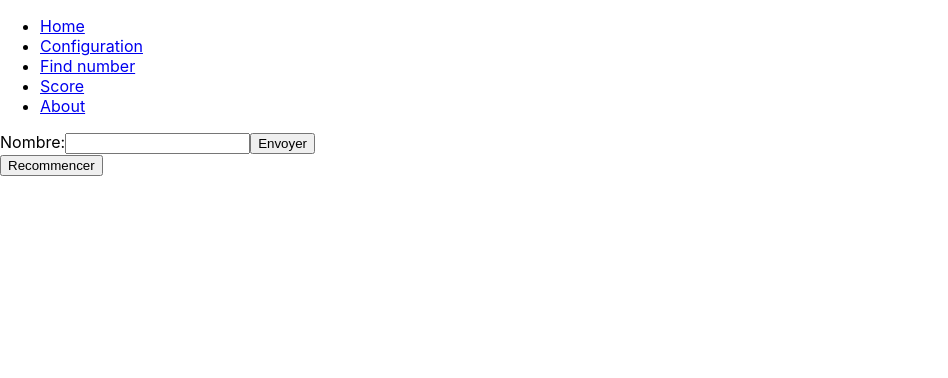
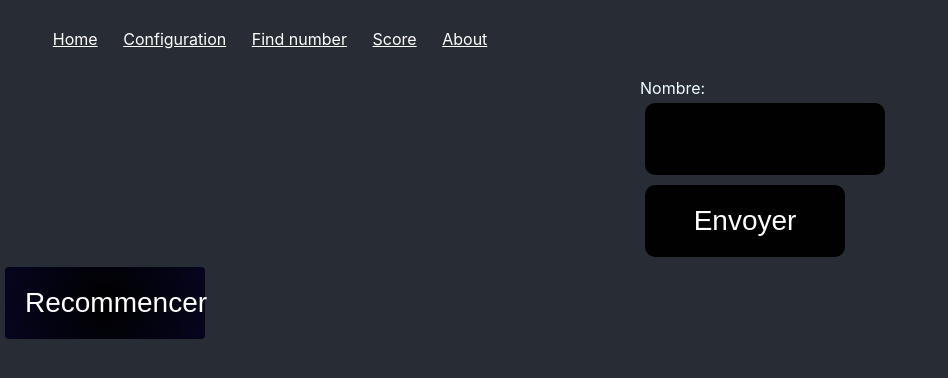
Before and after one commit to Lrt95/td2, a React (Create React App) app: page /FindNumber in a window 1280 px wide. Shown: the top 378 px of the page, without its empty margins (0-948 px from the left). Built offline with nearby package versions, Linux system fonts and the light colour scheme; no server answers; the database is empty.

Commit message:
read firebase

```diff
--- a/src/App.css
+++ b/src/App.css
@@ -1,6 +1,135 @@
 .App {
   text-align: center;
 }
+
+html{
+  background: #282c34;
+}
+label{
+  color: azure;
+}
+form{
+  padding-left: 50%;
+  padding-right: 50%;
+}
+
+ button{
+   -webkit-transition-duration: 2s; /*durée d'animation*/
+   transition-duration: 2s; /*durée d'animation*/
+  display: inline-block;
+  border-radius: 4px;
+   background: radial-gradient(circle, rgba(0, 0, 0, 0.99), #06051f);
+  border: none;
+  color: #FFFFFF;
+  text-align: center;
+  font-size: 28px;
+  padding: 20px;
+  width: 200px;
+  cursor: pointer;
+  margin: 5px;
+  position: relative;
+}
+ button:hover {
+   -webkit-transition-duration: 2s; /*durée d'animation*/
+   transition-duration: 2s; /*durée d'animation*/
+   display: inline-block;
+   border-radius: 100px;
+   background-color: #f5faff;
+   border: none;
+   background: radial-gradient(circle, #24246e, #06051f);
+   text-align: center;
+   font-size: 28px;
+   padding: 20px;
+   width: 200px;
+   cursor: pointer;
+   margin: 5px;
+   position: relative;       }
+
+input{
+  -webkit-transition-duration: 2s; /*durée d'animation*/
+  transition-duration: 2s; /*durée d'animation*/
+  display: inline-block;
+  border-radius: 10px;
+  background-color: rgba(0, 0, 0, 0.98);
+  border: none;
+  color: #ffffff;
+  text-align: center;
+  font-size: 28px;
+  padding: 20px;
+  width: 200px;
+  cursor: pointer;
+  margin: 5px;
+  position: relative;
+}
+input:hover{
+  -webkit-transition-duration: 2s; /*durée d'animation*/
+  transition-duration: 2s; /*durée d'animation*/
+  display: inline-block;
+  border-radius: 100px;
+  background-color: #f5faff;
+  border: none;
+  background: radial-gradient(circle, #24246e, #06051f);
+  text-align: center;
+  font-size: 28px;
+  padding: 20px;
+  width: 200px;
+  cursor: pointer;
+  margin: 5px;
+  position: relative;
+}
+
+div{
+  justify-content: center;
+}
+li{
+  -webkit-transition-duration: 0.6s; /*durée d'animation*/
+  transition-duration: 0.6s; /*durée d'animation*/
+  flex: auto;
+  list-style: none;
+  text-align: center;
+  display: inline-block;
+  margin: 0.8em;
+  color: #ffffff;
+}
+ a{
+   -webkit-transition-duration: 0.6s; /*durée d'animation*/
+   transition-duration: 0.6s; /*durée d'animation*/
+   flex: auto;
+   list-style: none;
+   text-align: center;
+   display: inline-block;
+   size: 0.9em;
+   color: #ffffff;
+
+ } a:hover{
+   -webkit-transition-duration: 0.6s; /*durée d'animation*/
+   transition-duration: 0.6s; /*durée d'animation*/
+   flex: auto;
+   list-style: none;
+   text-align: center;
+   display: inline-block;
+   size: 1.5em;
+   color: #ffffff;
+
+ }
+
+
+   option{
+     -webkit-transition-duration: 0.6s; /*durée d'animation*/
+     transition-duration: 0.6s; /*durée d'animation*/
+     list-style: none;
+     text-align: center;
+     font-size: 40px;
+     color: #ffffff;
+   }  option:hover{
+           -webkit-transition-duration: 0.6s; /*durée d'animation*/
+     transition-duration: 0.6s; /*durée d'animation*/
+     list-style: none;
+     text-align: center;
+     font-size: 45px;
+     color: #ffffff;
+           background: radial-gradient(circle, #24246e, #06051f);
+         }
 
 .App-logo {
   height: 40vmin;
--- a/src/App.js
+++ b/src/App.js
@@ -3,16 +3,16 @@ import Routering from "./Routering";
 import {Provider} from "react-redux";
 import {createStore} from "redux";
 import reducer from "./store/reducer/reducer";
-import {getScore} from "./store/action";
-
+import * as firebase from "firebase";
+import {DB_CONFIG} from "./firebaseConfig";
 
 const store = createStore(reducer)
+
 
 export default class App extends React.Component{
 
     constructor(props) {
         super(props);
-        store.dispatch(getScore());
     }
 
   render() {
--- a/src/Routering.js
+++ b/src/Routering.js
@@ -5,6 +5,7 @@ import FindNumber from "./components/FindNumber";
 import About from "./components/About";
 import Score from "./components/Score";
 import React from "react";
+import "./App.css"
 
 
 class Routering extends React.Component {
--- a/src/components/FindNumber.js
+++ b/src/components/FindNumber.js
@@ -2,6 +2,7 @@ import React from "react";
 import {withRouter} from "react-router-dom";
 import {addScore} from "../store/action";
 import {connect} from "react-redux";
+import {default as firebase} from "firebase";
 
 class FindNumber extends React.Component{
     numberInt = 0;
@@ -13,6 +14,16 @@ class FindNumber extends React.Component{
         name : this.props.user
         };
         this.nbFind = Math.floor(Math.random() * Math.floor(100));
+        firebase.database().ref("/score").on('value', (snap) => {
+            let items = snap.val();
+            for(let item in items) {
+                this.props.addScore({
+                    name: items[item].name,
+                    score: items[item].score,
+                    mysteryNumber: items[item].mysteryNumber
+                })
+            }
+        })
     }
     handleSubmit(event) {
         event.preventDefault();
--- a/src/components/Score.js
+++ b/src/components/Score.js
@@ -1,13 +1,21 @@
 import React from "react";
 import {withRouter} from "react-router-dom";
 import {connect} from "react-redux";
+import {default as firebase} from "firebase";
+
+
 
 class Score extends React.Component{
 
     constructor(props) {
         super(props);
-        console.log("component user");
-        console.log(this.props.score);
+        this.state = {
+            score: []
+        };
+        firebase.database().ref("/score").on('value', (snap) => {
+            this.setState({...this.state, score: (snap.val())});
+        })
+
     }
 
     render() {
@@ -15,7 +23,7 @@ class Score extends React.Component{
             <table>
                 <thead><tr><th>Nom</th><th>Score</th><th>Nombre Mystere</th></tr></thead><tbody>
                         {
-                            this.props.score.map((user, index) => <tr key={index}><td>{user.name}</td><td>{user.score}</td><td>{user.mysteryNumber}</td></tr>)
+                            this.state.score.map((user, index) => <tr key={index}><td>{user.name}</td><td>{user.score}</td><td>{user.mysteryNumber}</td></tr>)
                         }
             </tbody>
             </table>
--- a/src/firebaseConfig.js
+++ b/src/firebaseConfig.js
@@ -1,6 +1,10 @@
+import * as firebase from "firebase";
+
 export const DB_CONFIG = {
     apiKey: "AIzaSyCxlHh7MmheNTS8qKNP_KtRQ5XihDHWn8M",
     authDomain: "https://test-5ffff.firebaseapp.com",
     databaseURL: "https://react-project-7a699.firebaseio.com/",
     storageBucket: "gs://react-project-7a699.appspot.com/"
 };
+
+firebase.initializeApp(DB_CONFIG);
--- a/src/store/action.js
+++ b/src/store/action.js
@@ -1,6 +1,5 @@
 export const SET_USER = "SET_USER";
 export const ADD_SCORE = "ADD_SCORE";
-export const GET_SCORE = "GET_SCORE";
 
 
 export function setUser(user) {
@@ -10,7 +9,3 @@ export function setUser(user) {
 export function addScore(score){
     return {type : ADD_SCORE, score}
 }
-
-export function getScore() {
-    return {type: GET_SCORE}
-}
--- a/src/store/reducer/reducer.js
+++ b/src/store/reducer/reducer.js
@@ -1,14 +1,11 @@
-import * as firebase from "firebase";
-import {DB_CONFIG} from "../../firebaseConfig";
+import {default as firebase} from "firebase";
 
 const initialState = {
     user: "",
     score : []
 };
 
-firebase.initializeApp(DB_CONFIG);
 
-const database = firebase.database();
 
 function reducer(state = initialState, action) {
 
@@ -34,22 +31,10 @@ function reducer(state = initialState, action) {
             if (nextState.score.length > 5){
                 nextState.score.pop();
             }
-            database.ref('/score').set(nextState)
+            firebase.database().ref('/score').set(nextState.score)
                 .then(response => console.log(response))
                 .catch(error => console.log(error));
             return nextState;
-
-        case "GET_SCORE":
-            let newState;
-            console.log('yolo')
-            async function readFirebase () {
-                database.ref('/score').on('value', (snapshot) =>{
-                    return  {...state, score : [snapshot.val()]};
-                });
-            }
-            console.log(newState);
-
-
 
         default:
             return state;
```
